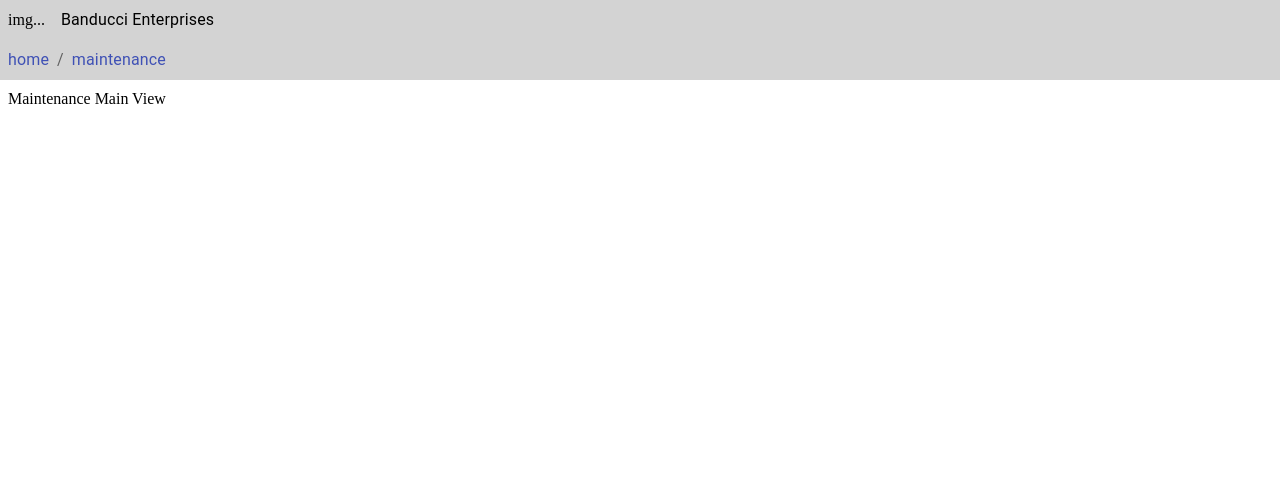
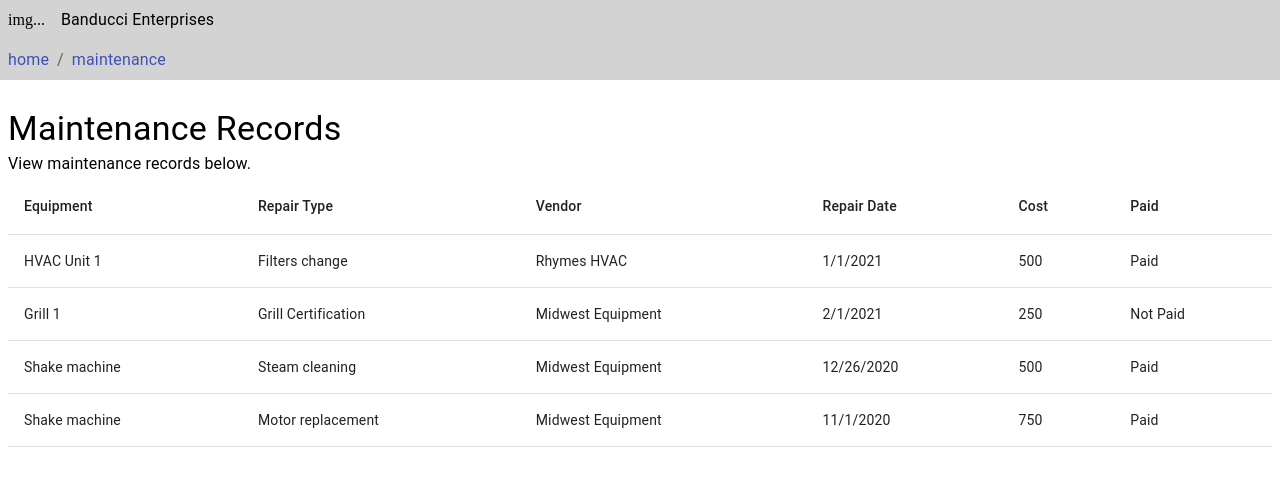
Before and after one commit to Cooker8200/MaintenanceTrackingUI, a React (Create React App) app: page /banducci-enterprises/maintenance in a window 1280 px wide. Shown: the top 486 px of the page. Built offline with nearby package versions, Linux system fonts and the light colour scheme.

Commit message:
can see all maintenance records now

```diff
--- a/src/components/view/maintenance/Maintenance.tsx
+++ b/src/components/view/maintenance/Maintenance.tsx
@@ -3,11 +3,13 @@ import MainAppBar from '../appbar/MainAppBar';
 import { useState } from 'react';
 // import { getAllMaintenanceRecords } from '../../actions/MaintenanceActions';
 import { maintenanceData } from './maintenanceTestData';
+import { TableBody, Table, TableCell, TableContainer, TableHead, TableRow, Typography } from '@material-ui/core';
+import { IMaintenanceRecord } from '../../../interfaces/IMaintenanceRecord';
 
 const Maintenance: React.FC = () => {
   const [initializing, setInitializing] = useState<boolean>(true);
   const [initialized, setInitialized] = useState<boolean>(false)
-  const [maintenanceRecords, setMaintenanceRecords] = useState<any>([]);
+  const [maintenanceRecords, setMaintenanceRecords] = useState<IMaintenanceRecord[]>([]);
 
   if (initializing === true && initialized === false) {
     // getAllMaintenanceRecords();
@@ -16,12 +18,52 @@ const Maintenance: React.FC = () => {
     setInitialized(true)
   }
 
+  const renderTitle = () => (
+    <>
+      <Typography variant='h4' className='maintenance_body-container'>
+        Maintenance Records
+      </Typography>
+      <Typography variant='subtitle1'>
+        View maintenance records below.
+      </Typography>
+    </>
+  );
+
+  const renderMaintenanceRecords = () => (
+    <TableContainer>
+      <Table>
+        <TableHead>
+          <TableRow>
+            <TableCell>Equipment</TableCell>
+            <TableCell>Repair Type</TableCell>
+            <TableCell>Vendor</TableCell>
+            <TableCell>Repair Date</TableCell>
+            <TableCell>Cost</TableCell>
+            <TableCell>Paid</TableCell>
+          </TableRow>
+        </TableHead>
+        <TableBody>
+          {maintenanceRecords.map((record: IMaintenanceRecord) => (
+            <TableRow>
+              <TableCell>{record.equipment}</TableCell>
+              <TableCell>{record.repairType}</TableCell>
+              <TableCell>{record.vendor}</TableCell>
+              <TableCell>{record.repairDate}</TableCell>
+              <TableCell>{record.cost}</TableCell>
+              <TableCell>{record.paid ? 'Paid' : 'Not Paid'}</TableCell>
+            </TableRow>
+          ))}
+        </TableBody>
+      </Table>
+    </TableContainer>
+  );
+
   return (
     <div>
       <MainAppBar />
-      <div className='maintenance_body-container'>
-        Maintenance Main View
-      </div>
+      <br />
+      {renderTitle()}
+      {renderMaintenanceRecords()}
     </div>
   );
 };
--- a/src/components/view/maintenance/maintenanceTestData.ts
+++ b/src/components/view/maintenance/maintenanceTestData.ts
@@ -1,4 +1,6 @@
-export const maintenanceData = [
+import { IMaintenanceRecord } from "../../../interfaces/IMaintenanceRecord";
+
+export const maintenanceData: IMaintenanceRecord[] = [
   {
     repairType: 'Filters change',
     repairDate: '1/1/2021',
@@ -11,7 +13,7 @@ export const maintenanceData = [
     repairType: 'Grill Certification',
     repairDate: '2/1/2021',
     cost: '250',
-    paid: true,
+    paid: false,
     vendor: 'Midwest Equipment',
     equipment: 'Grill 1'
   },
--- /dev/null
+++ b/src/interfaces/IMaintenanceRecord.ts
@@ -0,0 +1,8 @@
+export interface IMaintenanceRecord {
+  repairType: string,
+  repairDate: string,
+  cost: string,
+  paid: boolean,
+  vendor: string,
+  equipment: string,
+};
```
